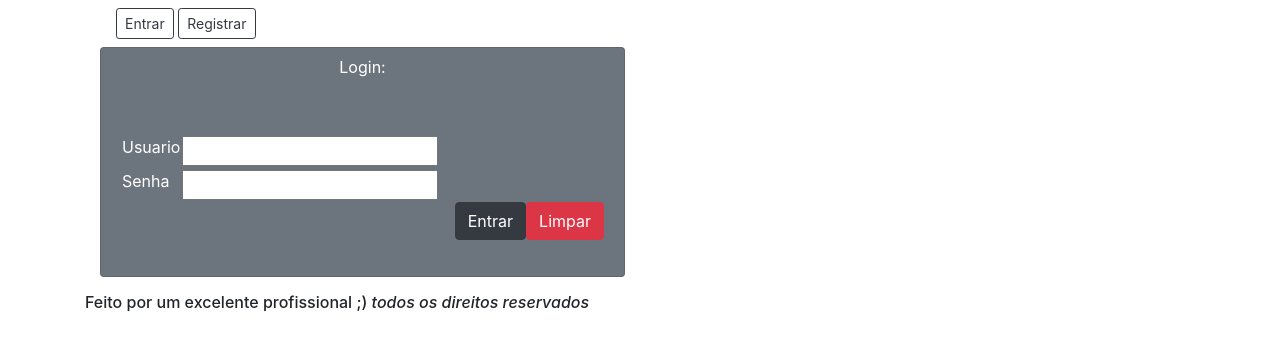
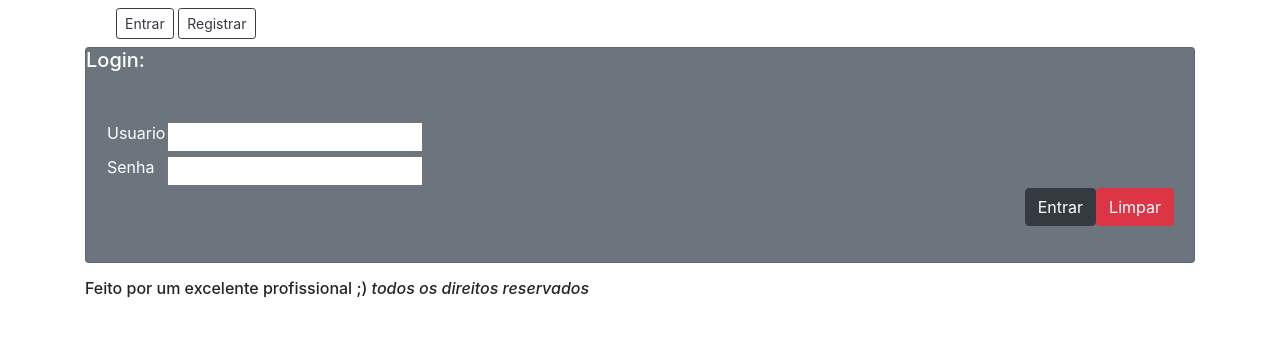
Before and after one commit to juniorjrml/SARSS, a Django app: page /login/ in a window 1280 px wide. Shown: the part 56-407 px from the top of the page. Run offline with Django 3.2, Linux system fonts and the light colour scheme; some libraries are stand-ins or nearby versions.

Commit message:
alternando o estilo da tela de login.html

```diff
--- a/core/templates/login.html
+++ b/core/templates/login.html
@@ -1,9 +1,9 @@
 {% extends "estrutura/estrutura_externa.html" %}
 {% block content %}
 
-<div class="col-sm-6">
-    <div class="card text-white bg-secondary justify-content-md-end">
-        <h5 class="card-title btn">Login:</h5>
+<div>
+    <div class="card text-white bg-secondary">
+        <h5 class="card-title">Login:</h5>
 
         <div class="card-body">
             <p class="card-text">
```
